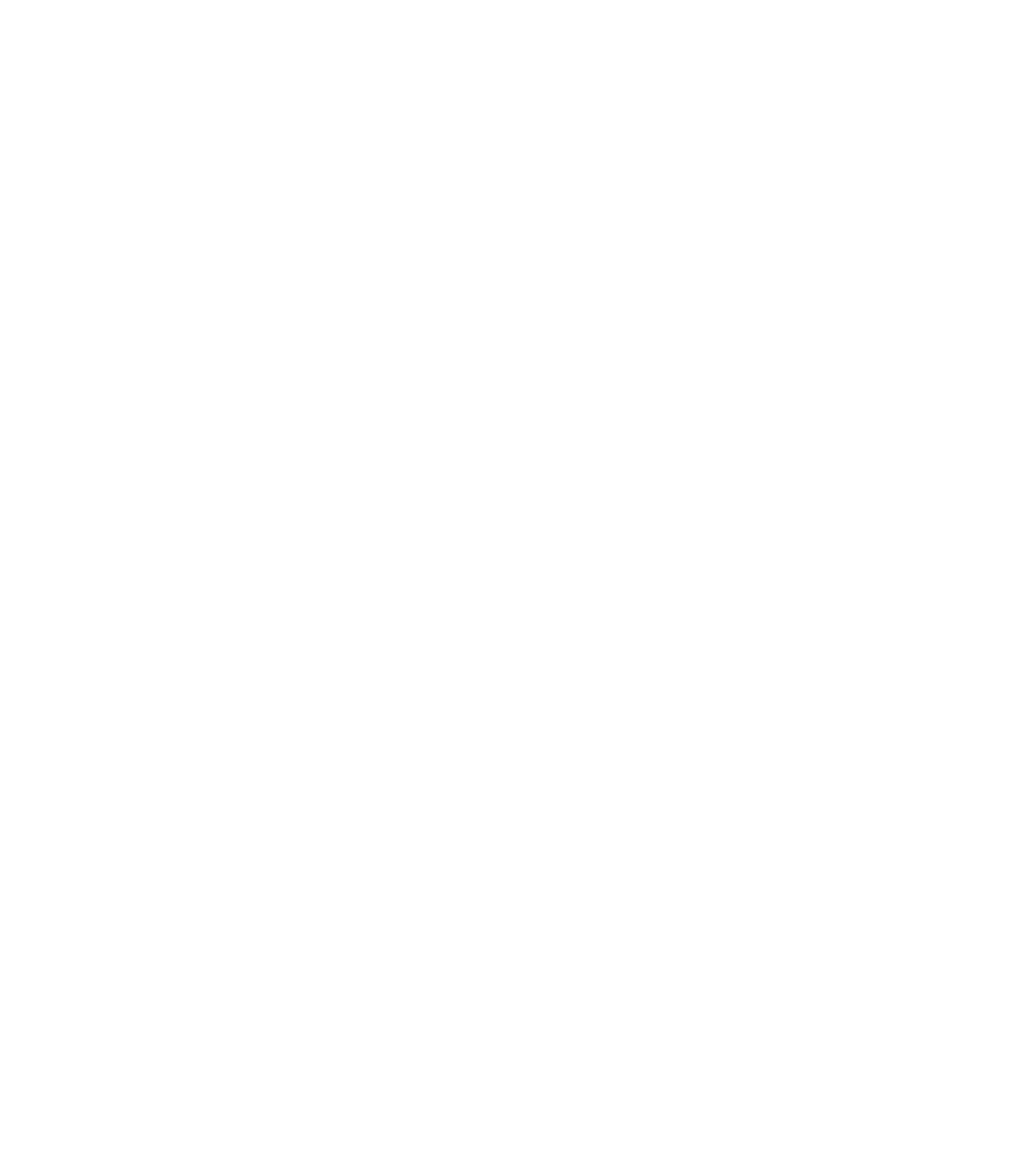
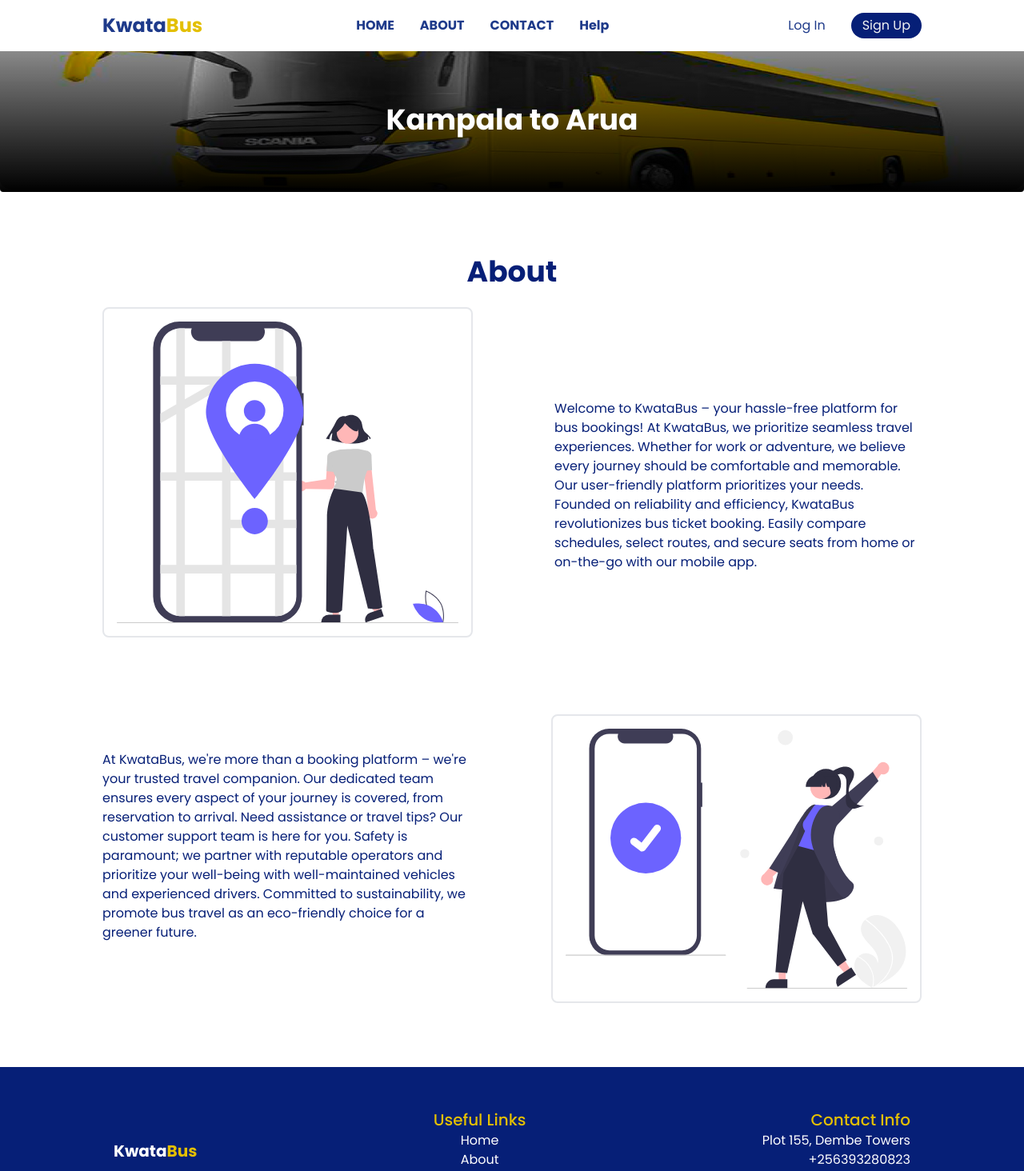
Before and after one commit to Patrickodida/KwataBus-App, a React (Vite) app: page /about in a window 1280 px wide. Before the commit this address had no page. Shown: the top 1464 px of the page at 80% size. Before the commit the page ends 800 px from the top, so only its background shows below. Built offline with nearby package versions, Linux system fonts and the light colour scheme.

Commit message:
Add the About Page

```diff
--- a/src/App.jsx
+++ b/src/App.jsx
@@ -10,6 +10,7 @@ import ExecBusSeat from './pages/ExecBusSeat'
 import OrdBusSeat from './pages/OrdBusSeat'
 import Navbar from './components/Navbar'
 import Footer from './components/Footer'
+import AboutPage from './pages/AboutPage'
 
 function Layout({children}){
     return (
@@ -32,7 +33,7 @@ function App(){
                 <Route path="/Booking" element={<Booking />}/>
                 <Route path="/ExecBusSeat" element={<ExecBusSeat />} />
                 <Route path="/OrdBusSeat" element={<OrdBusSeat />} />
-
+                <Route path="/about" element={<AboutPage />} />
             </Routes>
     )
 }
--- /dev/null
+++ b/src/pages/AboutPage.jsx
@@ -0,0 +1,18 @@
+import React from "react";
+import Banner from "../components/Banner";
+import Navbar from "../components/Navbar";
+import Footer from "../components/Footer";
+import About from "../components/About";
+
+function AboutPage() {
+  return (
+    <div>
+        <Navbar />
+        <Banner />
+        <About />
+        <Footer />
+    </div>
+  );
+}
+
+export default AboutPage;
```
